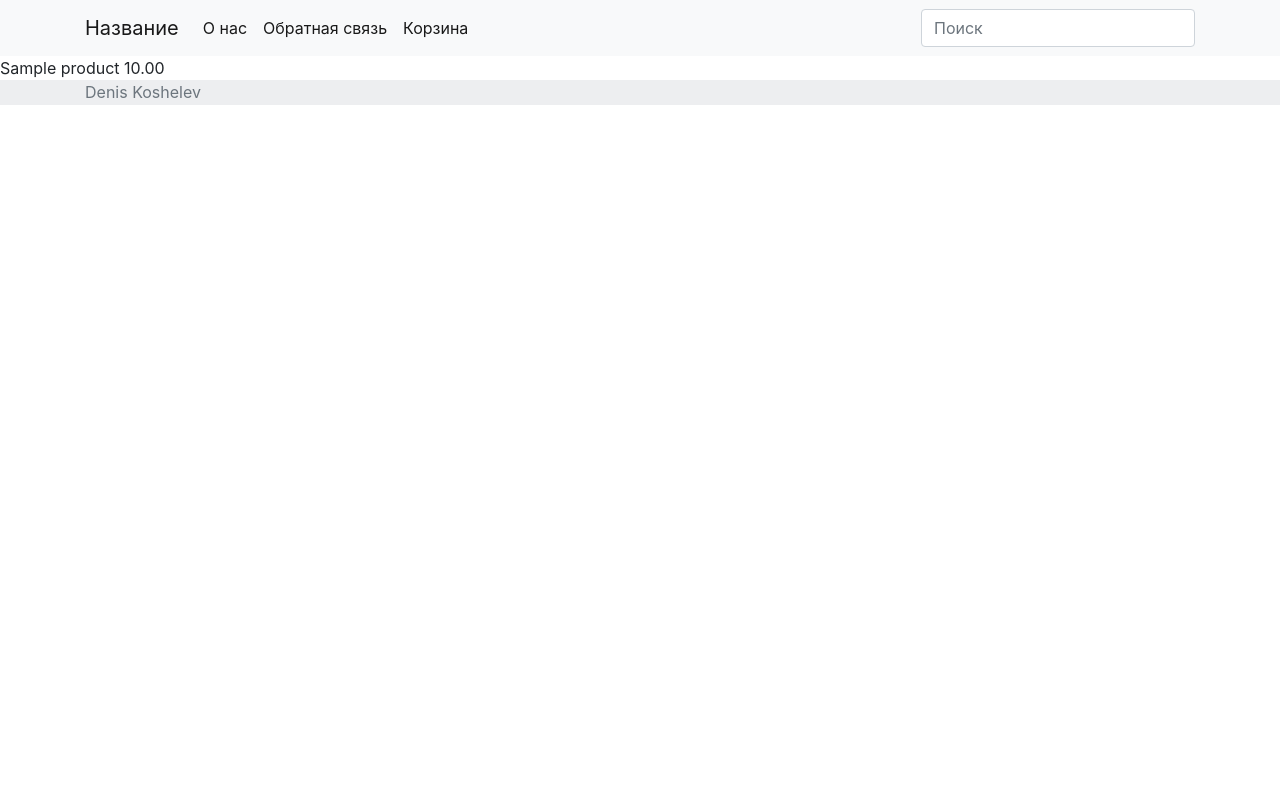
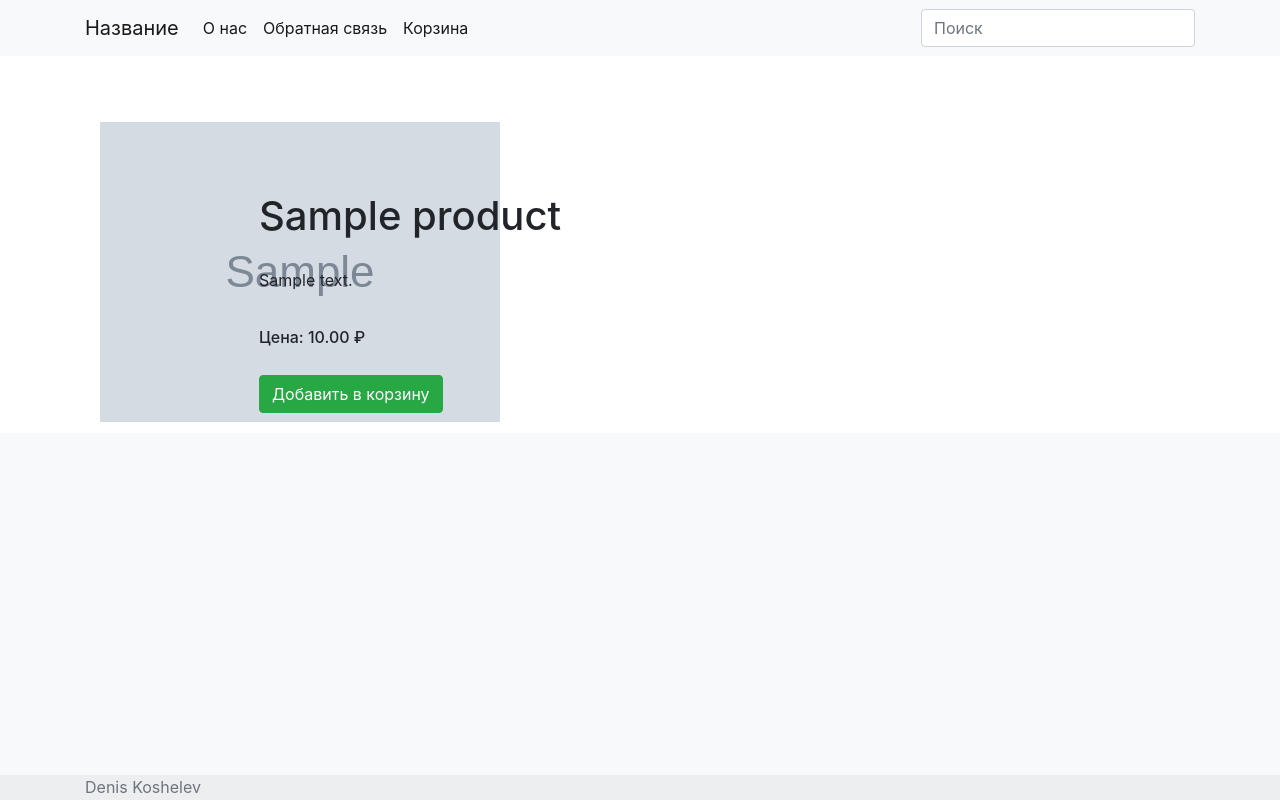
Before and after one commit to Ganza6/E-shop, a Django app: page /product/1 in a window 1280 px wide. Run offline with Django 3.2, Linux system fonts and the light colour scheme; tables that the repository leaves empty hold one stand-in row (values such as "Sample post"); grey boxes marked "Sample" are stand-in pictures; parts of the project's set-up code (start-up, migrations or seed data) failed here and were passed over; some libraries are stand-ins or nearby versions.

Commit message:
Оформил странички для каждого товара. Так же добавил в модель поле "full_description", для того что бы на страничке товара отображалсь более полная информация о товаре. Решил проблему с подключением css файла к html через static.

```diff
--- a/main/static/style.css
+++ b/main/static/style.css
@@ -5,4 +5,12 @@ display: block;
 
 .footer{
 background-color:#edeef0;
-height:25px;}
+height:25px;
+}
+.bd{
+background-color:#f8f9fa;
+overflow-x:hidden;
+}
+
+.wrapper-content{
+min-height: calc(100vh - 25px);}
--- a/main/static/style_main.css
+++ b/main/static/style_main.css
@@ -30,10 +30,6 @@ margin-bottom:20px;
 margin-top:20px;}
 
 
-.bd{
-background-color:#f8f9fa;
-overflow-x:hidden;
-}
 
 .add{
 position:absolute;
--- a/main/templates/base.html
+++ b/main/templates/base.html
@@ -9,10 +9,13 @@
 </head>
 <body class ='bd'>
 	<div class ='wrapper'>
-		{% include 'navbar.html' %}
-		{% block content %}
-		{% endblock content %}
-		{% include 'footer.html' %}
+		<div class ='wrapper-content'>
+			{% include 'navbar.html' %}
+			{% block content %}
+			{% endblock content %}
+		</div>
 	</div>
+	{% include 'footer.html' %}
+
 </body>
 </html>
--- a/main/templates/navbar.html
+++ b/main/templates/navbar.html
@@ -1,6 +1,6 @@
 <nav class="navbar navbar-expand-lg navbar-light bg-light">
       <div class="container">
-          <a class="navbar-brand" href="#">Название</a>
+          <a class="navbar-brand" href="/">Название</a>
         <button class="navbar-toggler" type="button" data-toggle="collapse" data-target="#navbarsExample07" aria-controls="navbarsExample07" aria-expanded="false" aria-label="Toggle navigation">
           <span class="navbar-toggler-icon"></span>
         </button>
--- a/products/models.py
+++ b/products/models.py
@@ -14,6 +14,7 @@ class Product(models.Model):
     name = models.CharField(max_length=64,null = True,default= None)#null - запишется null в базу данных при отсутствии значения
     description = models.TextField(blank=True,null = True,default= None)#blank -обязательное поле или нет
     is_active = models.BooleanField(default=True)
+    full_description = models.TextField(blank=True,null = True,default= None)
     price = models.DecimalField(decimal_places=2, max_digits=7, default=1000)
     created = models.DateTimeField(auto_now_add = True, auto_now=False)
     updated = models.DateTimeField(auto_now_add = False, auto_now=True)
--- /dev/null
+++ b/products/static/style_product.css
@@ -0,0 +1,19 @@
+.row{
+background-color:white;
+}
+.information{
+background:white;
+margin-left:30%;
+margin-top:-250px;}
+background-color:white;}
+.row{
+height:50%;}
+
+.col{
+margin-left:100px;
+padding-bottom:20px;}
+.col-6{
+margin-left:100px;
+padding-bottom:20px;}
+.image{
+margin-top:5%;}
--- a/products/templates/product.html
+++ /dev/null
@@ -1,6 +0,0 @@
-{% extends "base.html" %}
-{% block content %}
-{% load staticfiles %}
-{{product.name}}
-{{product.price}}
-{% endblock content %}
--- /dev/null
+++ b/products/templates/product/product.html
@@ -0,0 +1,41 @@
+
+{% extends "base.html" %}
+{% load staticfiles %}
+{% block content %}
+<link rel="stylesheet" type="text/css" href='{% static "style_product.css"%}'  />
+<div class = 'content'>
+	<div class = 'row'>
+		<div class ='image'>
+		<div class = 'col'>
+			{%for image in product.productimage_set.all%}
+			<img src ='{{ image.image.url}}'
+				 {%endfor%}
+		</div>
+			</div>
+		<div class ='information'>
+		<div class ='col'>
+			<h1 class = ''>
+				{{product.name}}
+			</h1>
+			</div>
+			<div class = 'col-6'>
+				<p class = ''>
+					 {{product.full_description}}
+			</p>
+			</div>
+			<div class = 'col'>
+				<h6>
+					 Цена: {{product.price}} ₽
+			</h6>
+			</div>
+			<div class="add">
+						<div class ="col">
+					<button class = 'btn btn-success'>Добавить в корзину</button>
+				</div>
+			</div>
+		</div>
+
+	</div>
+	</div>
+</div>
+{% endblock content %}
--- a/products/views.py
+++ b/products/views.py
@@ -3,4 +3,4 @@ from products.models import *
 
 def product(request,product_id):
     product = Product.objects.get(id = product_id)
-    return render(request, 'product.html',locals())
+    return render(request, 'product/product.html',locals())
```
Also changed, not shown: GeneralApp/static/GeneralApp/Style.css (+13 -0 lines), GeneralApp/templates/GeneralApp.html (+10 -3 lines).
